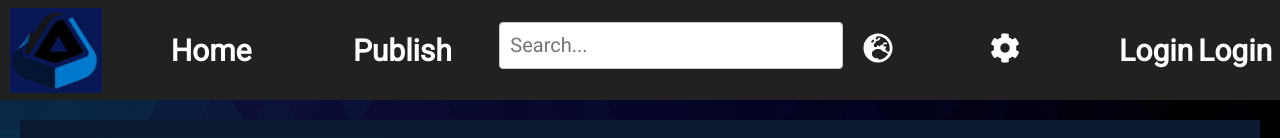
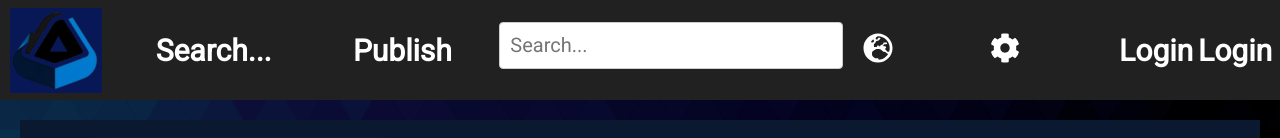
Before and after one commit to estrelladosa/assetify, a React (Create React App) app in the folder frontend/: page /perfil in a window 1280 px wide. Shown: the top 138 px of the page. Built offline with nearby package versions, Linux system fonts and the light colour scheme.

Commit message:
otro merge

```diff
--- a/frontend/src/components/Header.jsx
+++ b/frontend/src/components/Header.jsx
@@ -63,9 +63,10 @@ const Header = () => {
         onClick={() => navigate("/")}
         style={{ cursor: "pointer" }}
       />
-      {/* Botón de inicio traducido */}
-      <button className="header-button" onClick={() => navigate("/")}>
-        {t('header.home')}
+      {/* Botón de busqueda traducido */}
+      <button className="header-button" onClick={() => navigate("/buscar")}>
+        <span className="header-button-icon"><FaSearch /></span>
+        <span className="header-button-text">{t('header.search')}</span>
       </button>
 
       {/* Botón de publicar traducido */}
```
